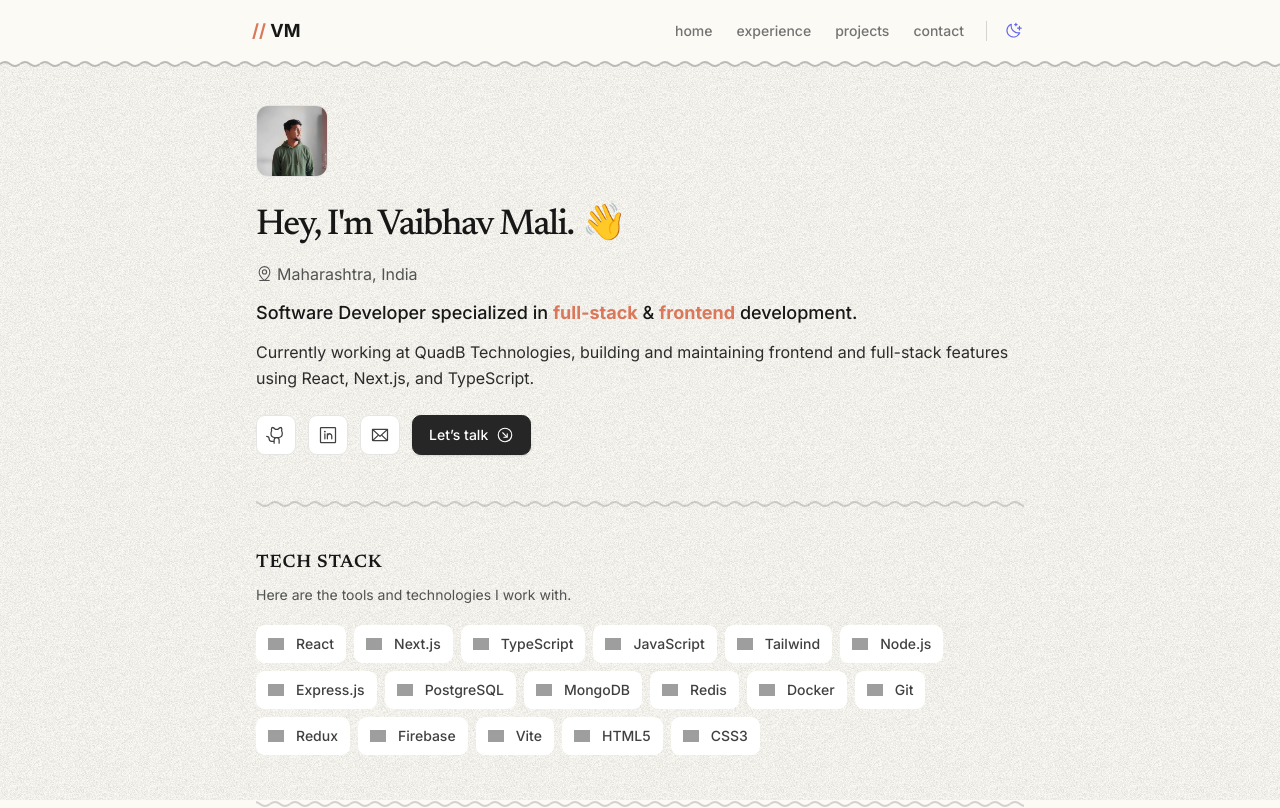
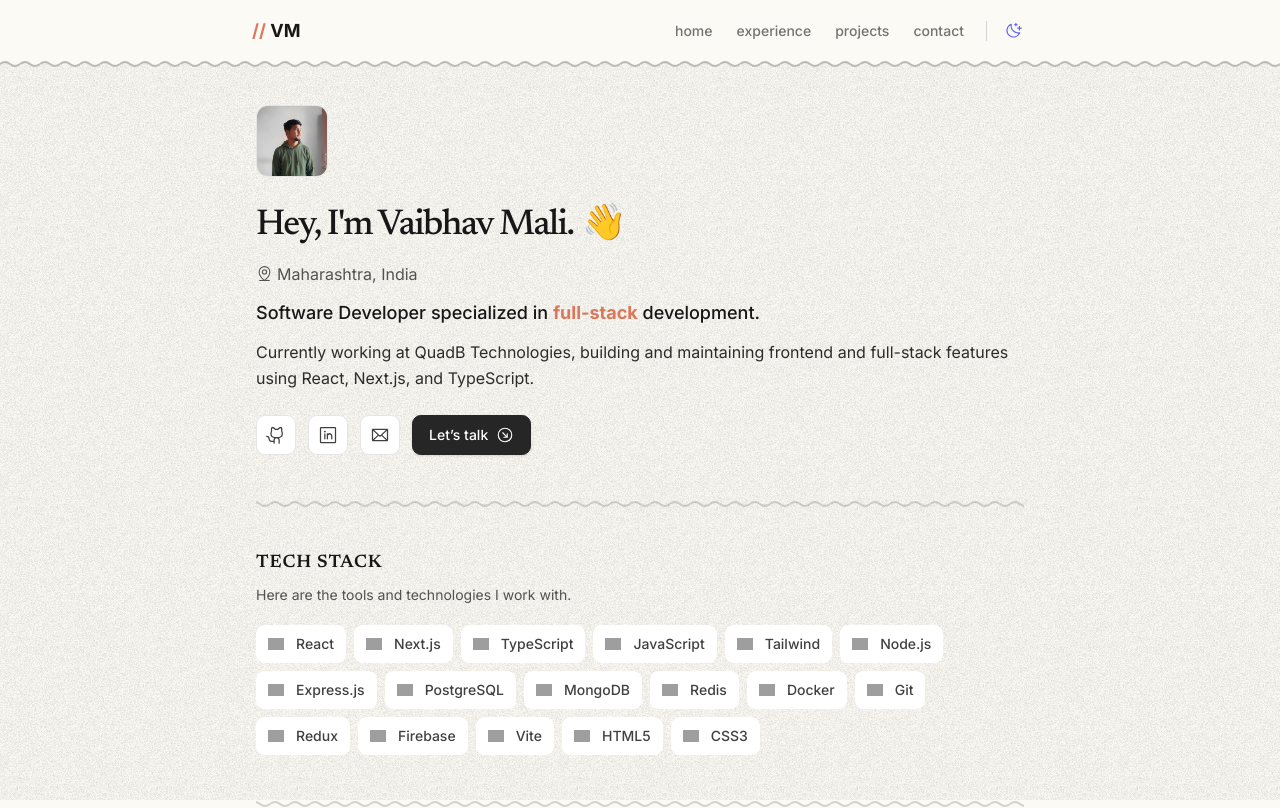
Before and after one commit to vaibhavmali-git/portfolio, a Next.js app: page / in a window 1280 px wide. Shown: the top 808 px of the page. Built offline with nearby package versions, Linux system fonts and the light colour scheme; grey boxes are pictures that could not be loaded.

Commit message:
chore: update personal info and social links

```diff
--- a/app/layout.tsx
+++ b/app/layout.tsx
@@ -19,7 +19,7 @@ const newsreader = Newsreader({
 export const metadata: Metadata = {
   title: "Vaibhav Mali | Portfolio",
   description:
-    "Software Developer specialized in full-stack & frontend development.",
+    "Software Developer specialized in full-stack development.",
 };
 
 export default function RootLayout({
--- a/data/personal.ts
+++ b/data/personal.ts
@@ -4,7 +4,7 @@ export const personalInfo: PersonalInfo = {
   name: "Vaibhav Mali",
   title: "Software Developer",
   location: "Maharashtra, India",
-  tagline: "Software Developer specialized in *full-stack* & *frontend* development.",
+  tagline: "Software Developer specialized in *full-stack* development.",
   description: "Currently working at QuadB Technologies, building and maintaining frontend and full-stack features using React, Next.js, and TypeScript."
   ,
   email: "vaibhavmali.dev@gmail.com",
--- a/data/socialLinks.tsx
+++ b/data/socialLinks.tsx
@@ -36,7 +36,7 @@ export const socialLinks: SocialLink[] = [
   },
   {
     name: "WhatsApp",
-    url: "https://wa.me/917618795110",
+    url: "https://wa.me/917620795110",
     icon: <WhatsappLogo size={20} weight="regular" />,
   },
 ];
```
